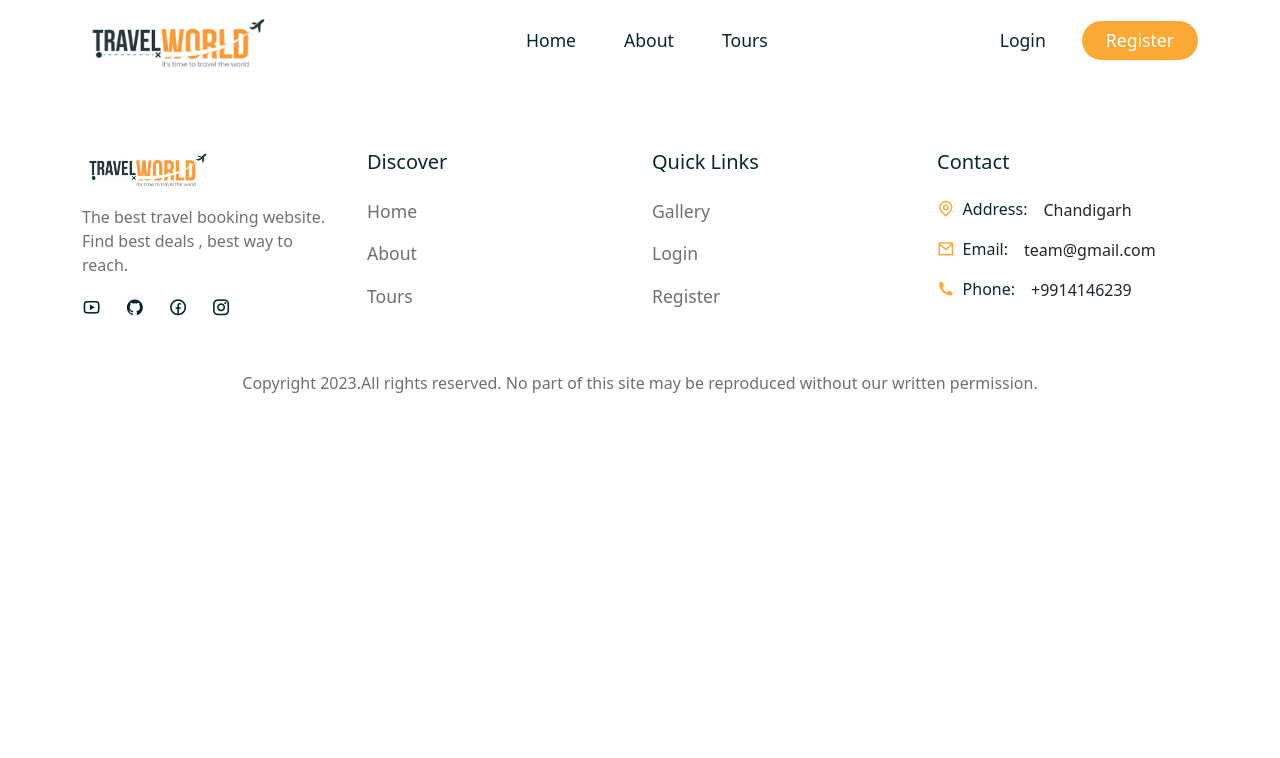
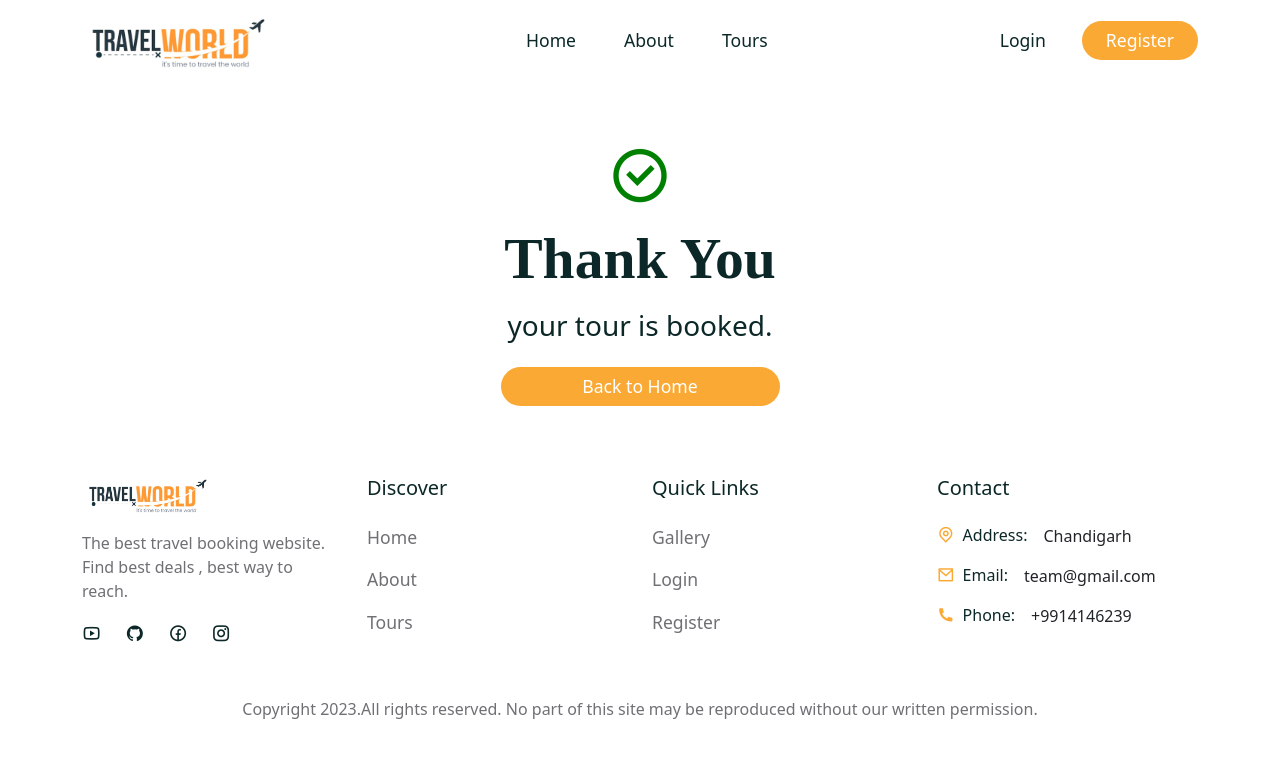
Before and after one commit to RewaBhardwaj/Tours-Travel-Booking-website, a React (Create React App) app in the folder frontend/: page /thank-you in a window 1280 px wide. Shown: the top 758 px of the page. Built offline with nearby package versions, Linux system fonts and the light colour scheme; a web font is replaced by a local one.

Commit message:
Made ThankYou page

```diff
--- /dev/null
+++ b/frontend/src/pages/ThankYou.jsx
@@ -0,0 +1,33 @@
+import React from 'react'
+import { Container , Row , Col , Button } from 'reactstrap'
+
+import {Link} from "react-router-dom" ;
+
+import '../styles/thank-you.css'
+
+const ThankYou = () => {
+  return (
+    <Container>
+        <Row>
+            <Col lg = "12" className="pt-5 text-center" >
+            <div className="thank_you">
+                <span><i class="ri-checkbox-circle-line"></i></span>
+                <h1 className="mb-3 fw-semibold">Thank You</h1>
+
+                <h3 className="mb-4">your tour is booked.</h3>
+
+
+                <Button className="btn primary__btn w-25">
+                <Link to='/home'>Back to Home</Link>
+                </Button>
+
+
+            </div>
+
+            </Col>
+        </Row>
+    </Container>
+  )
+}
+
+export default ThankYou
--- a/frontend/src/router/Routers.js
+++ b/frontend/src/router/Routers.js
@@ -1,26 +1,25 @@
- import React from 'react'
- import {Routes,Route, Navigate} from 'react-router-dom'
- import Home from '../pages/Home';
- import Tours from '../pages/Tours';
- import TourDetails from '../pages/TourDetails';
- import Login from '../pages/Login';
- import Register from '../pages/Register';
- import SearchResultList from '../pages/SearchResultList';
+import React from "react";
+import { Routes, Route, Navigate } from "react-router-dom";
+import Home from "../pages/Home";
+import Tours from "../pages/Tours";
+import TourDetails from "../pages/TourDetails";
+import Login from "../pages/Login";
+import Register from "../pages/Register";
+import SearchResultList from "../pages/SearchResultList";
+import ThankYou from "../pages/ThankYou";
+const Router = () => {
+  return (
+    <Routes>
+      <Route path="/" element={<Navigate to="/home" />} />
+      <Route path="/home" element={<Home />} />
+      <Route path="/tours" element={<Tours />} />
+      <Route path="/tours/:id" element={<TourDetails />} />
+      <Route path="/login" element={<Login />} />
+      <Route path="/register" element={<Register />} />
+      <Route path="/thank-you" element={<ThankYou />} />
+      <Route path="/tours/search" element={<SearchResultList />} />
+    </Routes>
+  );
+};
 
- const Router = () => {
-   return (
-    <Routes>
-        <Route path='/' element={<Navigate to='/home'/>}/>
-        <Route path='/home' element={<Home/>} />
-        <Route path='/tour' element={<Tours/>} />
-        <Route path='/tours/:id' element={<TourDetails/>} />
-        <Route path='/login' element={<Login/>} />
-        <Route path='/register' element={<Register/>} />
-        <Route path='/tours/search' element={<SearchResultList/>} />
-
-    </Routes>
-
-   )
- }
-
- export default Router
+export default Router;
--- /dev/null
+++ b/frontend/src/styles/thank-you.css
@@ -0,0 +1,10 @@
+.thank_you  span i{
+    font-size: 4rem;
+    color: green;
+
+}
+
+.thank_you h1{
+    font-size: 3.6rem;
+    font-family: var(--subtitle-font-name);
+}
```
